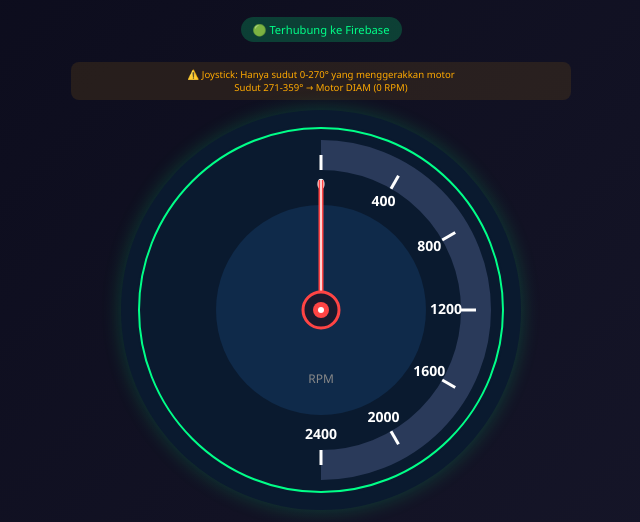
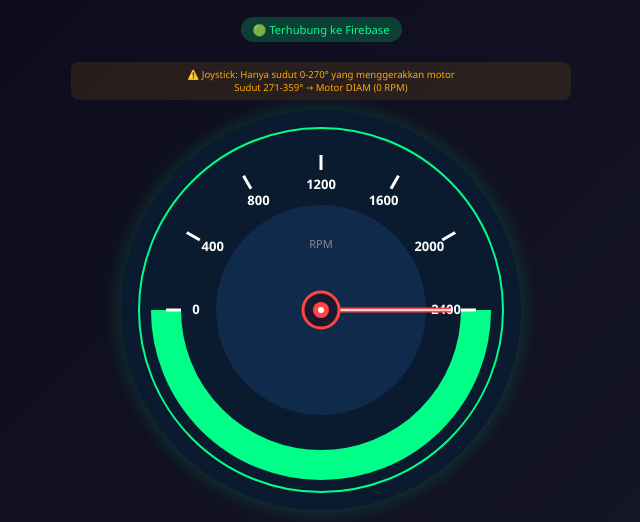
Before and after one commit to hagots/Tording-Motor, a plain HTML site: page index.html in a window 1280 px wide. Shown: the part 81-603 px from the top of the page, without its empty margins (319-959 px from the left). Drawn offline with Linux system fonts and the light colour scheme; no server answers.

Commit message:
Update 8 index.html

```diff
--- a/index.html
+++ b/index.html
@@ -91,20 +91,23 @@
         ctx.lineWidth = 2;
         ctx.stroke();
 
-        // Sudut: 0 RPM = -90° (kiri bawah), 2400 RPM = 90° (kanan bawah)
-        const angle = -Math.PI / 2 + (rpm / maxRPM) * Math.PI;
-        const endRad = angle;
+        // Speedometer setengah lingkaran ATAS
+        // 0 RPM di kiri (180°), 2400 RPM di kanan (0°)
+        // Bergerak melalui ATAS (270° = -90°)
+        const startAngle = Math.PI;  // 180° (kiri)
+        let endAngle = 0 - (rpm / maxRPM) * Math.PI;  // ke 0° (kanan) melalui atas
+        if (endAngle > 0) endAngle = 0;
 
-        // Track arc (background)
+        // Track arc (background abu-abu) - setengah lingkaran ATAS
         ctx.beginPath();
-        ctx.arc(centerX, centerY, 155, -Math.PI / 2, Math.PI / 2);
+        ctx.arc(centerX, centerY, 155, startAngle, 0, true);
         ctx.strokeStyle = '#2a3a5a';
         ctx.lineWidth = 30;
         ctx.stroke();
 
         // Active arc (hijau)
         ctx.beginPath();
-        ctx.arc(centerX, centerY, 155, -Math.PI / 2, endRad);
+        ctx.arc(centerX, centerY, 155, startAngle, endAngle, true);
         ctx.strokeStyle = '#00ff88';
         ctx.lineWidth = 30;
         ctx.stroke();
@@ -115,12 +118,13 @@
         ctx.fillStyle = '#0f2a4a';
         ctx.fill();
 
-        // Angka dan tick marks
+        // Angka dan tick marks (mengikuti setengah lingkaran ATAS)
         const nilai = [0, 400, 800, 1200, 1600, 2000, 2400];
-        const sudut = [-90, -60, -30, 0, 30, 60, 90];
+        // 0° = kanan, 90° = bawah, 180° = kiri, 270° = atas
+        const sudutDeg = [180, 210, 240, 270, 300, 330, 360];
 
         for (let i = 0; i < nilai.length; i++) {
-            const radSudut = sudut[i] * Math.PI / 180;
+            const radSudut = sudutDeg[i] * Math.PI / 180;
 
             // Tick mark
             const x1 = centerX + 140 * Math.cos(radSudut);
@@ -135,12 +139,12 @@
             ctx.lineWidth = 3;
             ctx.stroke();
 
-            // Angka
+            // Angka - di dalam lingkaran
             const xTeks = centerX + 125 * Math.cos(radSudut);
             const yTeks = centerY + 125 * Math.sin(radSudut);
 
             ctx.fillStyle = '#ffffff';
-            ctx.font = 'bold 14px "Segoe UI", Arial';
+            ctx.font = 'bold 13px "Segoe UI", Arial';
             ctx.textAlign = 'center';
             ctx.textBaseline = 'middle';
             ctx.fillText(nilai[i].toString(), xTeks, yTeks);
@@ -148,12 +152,12 @@
 
         // Label RPM
         ctx.fillStyle = '#888888';
-        ctx.font = '12px "Segoe UI", Arial';
-        ctx.fillText('RPM', centerX, centerY + 70);
+        ctx.font = '11px "Segoe UI", Arial';
+        ctx.fillText('RPM', centerX, centerY - 65);
 
         // Jarum
-        const jarumX = centerX + 130 * Math.cos(endRad);
-        const jarumY = centerY + 130 * Math.sin(endRad);
+        const jarumX = centerX + 130 * Math.cos(endAngle);
+        const jarumY = centerY + 130 * Math.sin(endAngle);
 
         ctx.beginPath();
         ctx.moveTo(centerX, centerY);
```
